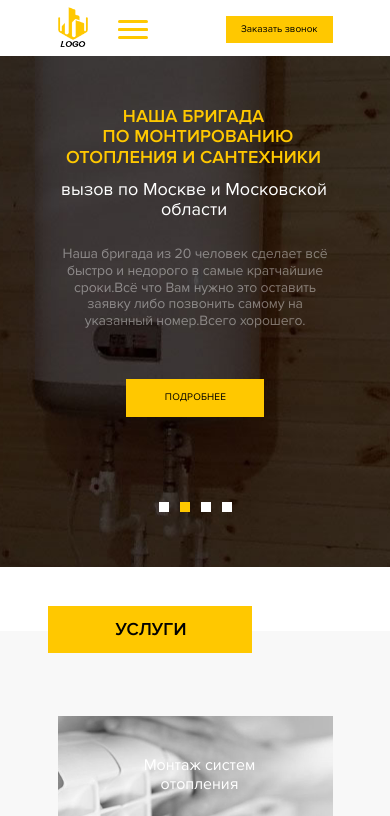
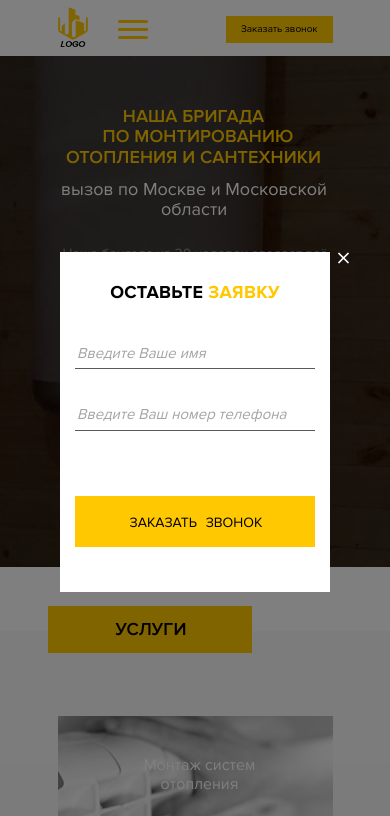
Before and after one commit to AlesNikos/mounting, a plain HTML site: page src/index.html in a window 390 px wide. Both pictures are taken after a click on the button "Заказать звонок". Shown: the top 816 px of the page. Drawn offline with nearby package versions, Linux system fonts and the light colour scheme; files whose address does not match are found by name.

Commit message:
Добавил модальные окна и настроил отправку формы

```diff
--- a/src/index.html
+++ b/src/index.html
@@ -42,7 +42,7 @@
             <!-- /.navbar__phone -->
           </div>
           <!-- /.navbar__contacts -->
-          <button class="button navbar__button">Заказать звонок</button>
+          <button class="button navbar__button" id="button">Заказать звонок</button>
           <!-- /.button navbar__button -->
         </div>
         <!-- /.navbar__info -->
@@ -414,6 +414,27 @@
   </footer>
   <!-- /.footer -->
 
+  <!-- Модальные окна -->
+  <div class="modal" id="modal">
+    <div class="modal-dialog">
+      <button class="modal-dialog__close" id="close">&times;</button>
+      <h3 class="request__title modal-dialog__title">оставьте <span>заявку</span></h3>
+      <form action="mailer/smart.php" method="POST" class="form" id="modal-form">
+        <input type="text" name="user_name" class="input request__input modal-dialog__input" placeholder="Введите Ваше имя">
+        <input type="tel" name="user_phone" class="input request__input modal-dialog__input phone" placeholder="Введите Ваш номер телефона">
+        <button class="button request__button modal-dialog__button">заказать <span>звонок</span></button>
+      </form>
+    </div>
+    <!-- /.modal-dialog -->
+  </div>
+  <!-- /.modal -->
+  <div class="modal-thanks">
+    <div class="modal-thanks__dialog">
+      <button class="modal-thanks__close" id="thanks-close">&times;</button>
+      <h3 class="modal-thanks__title">Ваша заявка принята!</h3>
+    </div>
+  </div>
+
   <script src="https://cdnjs.cloudflare.com/ajax/libs/jquery/3.4.1/jquery.min.js"></script>
   <!-- Подключение скрипта Slick slider -->
   <script src="js/slick.min.js"></script>
--- a/src/js/main.js
+++ b/src/js/main.js
@@ -10,6 +10,21 @@ $(document).ready(function() {
       .removeClass('navbar__list_open');
   });
 
+  /* Вызов модального окна */
+  $('#button').on('click', function (event) {
+    event.preventDefault();
+    $('.modal').addClass('modal_active');
+  })
+
+  $('#close').on('click', function (event) {
+    event.preventDefault();
+    $('.modal').removeClass('modal_active');
+  });
+
+  $('#thanks-close').on('click', function (event) {
+    event.preventDefault();
+    $('.modal-thanks').fadeOut();
+  });
   /* Секция Услуги */
   // $('.service__button').on('click', function(event) {
   //   event.preventDefault();
@@ -75,6 +90,27 @@ $(document).ready(function() {
     errorElement: "div"
   });
 
+  $('#modal-form').validate({
+    rules: {
+      user_name: {
+        required: true,
+        minlength: 2,
+        maxlength: 15
+      },
+      user_phone: "required"
+    },
+    messages: {
+      user_name: {
+        required: "Заполните поле",
+        minlength: jQuery.validator.format("Не менее {0} символов!"),
+        maxlength: jQuery.validator.format("Не более {0} символов!")
+      },
+      user_phone: "Заполните поле"
+    },
+    errorClass: "invalid",
+    errorElement: "div"
+  });
+
   /* Маска для телефона */
   $('.phone').mask('+7 (999) 999-99-99');
 
@@ -88,8 +124,8 @@ $(document).ready(function() {
       data: $(this).serialize()
     }).done(function () {
       $(this).find("input").val("");
-      alert("Ваша заявка принята");
-      // $('.thanks-page').fadeIn();
+      // alert("Ваша заявка принята");
+      $('.modal-thanks').fadeIn();
       $("form").trigger("reset");
     });
     return false;
--- a/src/sass/_interface.sass
+++ b/src/sass/_interface.sass
@@ -14,6 +14,9 @@ button, input, a, textarea, select
 
 a
   text-decoration: none
+
+h1, h2, h3, h4
+  font-weight: normal
 
 .container
   width: 1170px
--- /dev/null
+++ b/src/sass/blocks/_modal.sass
@@ -0,0 +1,45 @@
+.modal
+  display: none
+  position: fixed
+  left: 0
+  top: 0
+  width: 100%
+  height: 100%
+  background-color: rgba(#000, 0.5)
+  z-index: 9999
+  &_active
+    display: flex
+  &-dialog
+    position: relative
+    margin: auto
+    max-width: 397px
+    width: 100%
+    min-width: 200px
+    background-color: #ffffff
+    padding: 48px 46px 58px 46px
+    &__close
+      position: absolute
+      top: -11px
+      right: -20px
+      width: 20px
+      text-align: center
+      border: none
+      background-color: transparent
+      font-size: 30px
+      color: $light-color
+      cursor: pointer
+
+#modal-form
+  position: relative
+
+@media (max-width: 576px)
+  .modal
+    &-dialog
+      max-width: 270px
+      padding: 30px 15px 45px 15px
+      &__title
+        font-size: 18px
+      &__input
+        font-size: 15px
+      &__button
+        font-size: 14px
--- /dev/null
+++ b/src/sass/blocks/_thanks.sass
@@ -0,0 +1,31 @@
+.modal
+  &-thanks
+    display: none
+    position: fixed
+    left: 0
+    top: 0
+    width: 100%
+    height: 100%
+    background-color: rgba(#000, 0.5)
+    z-index: 9999
+    &__dialog
+      position: relative
+      margin: auto
+      max-width: 450px
+      width: 90%
+      min-width: 200px
+      background-color: $light-color
+      padding: 40px
+    &__close
+      position: absolute
+      top: -11px
+      right: -20px
+      width: 20px
+      text-align: center
+      border: none
+      background-color: transparent
+      font-size: 30px
+      color: $light-color
+      cursor: pointer
+    &__title
+      text-align: center
--- a/src/sass/style.sass
+++ b/src/sass/style.sass
@@ -37,3 +37,7 @@
 @import 'blocks/request'
 /* Подключение стилей для подвала*/
 @import 'blocks/footer'
+
+/* Стили модального окна */
+@import 'blocks/modal'
+@import 'blocks/thanks'
```
Also changed, not shown: src/css/style.css, 1 other file.
